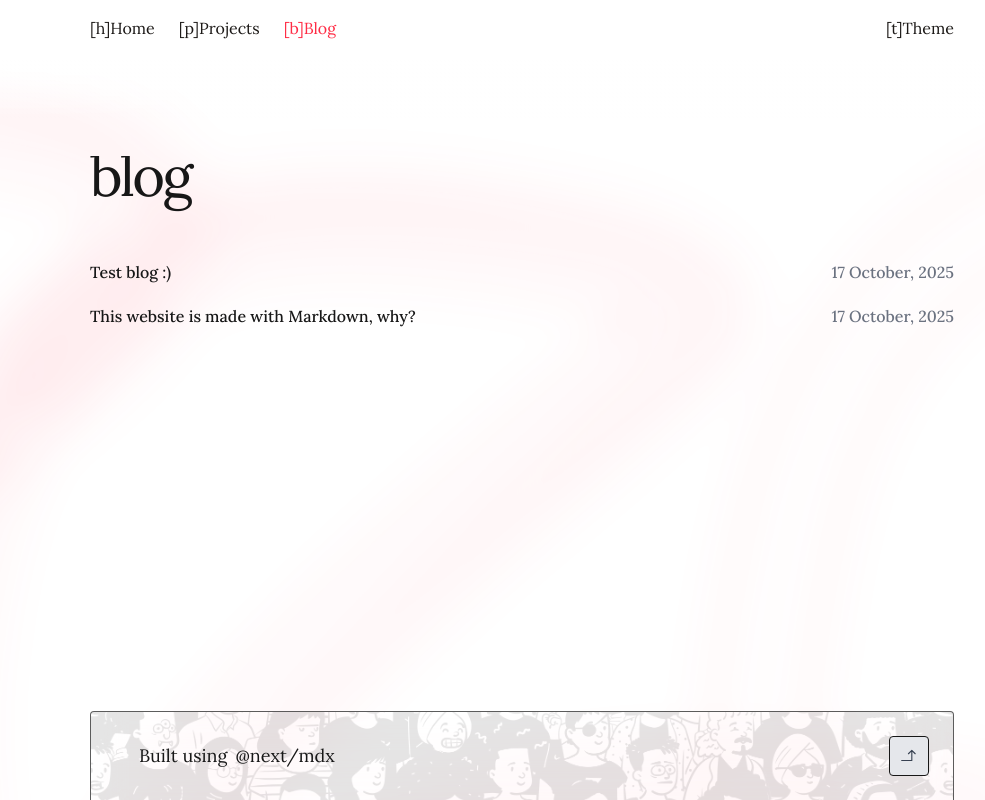
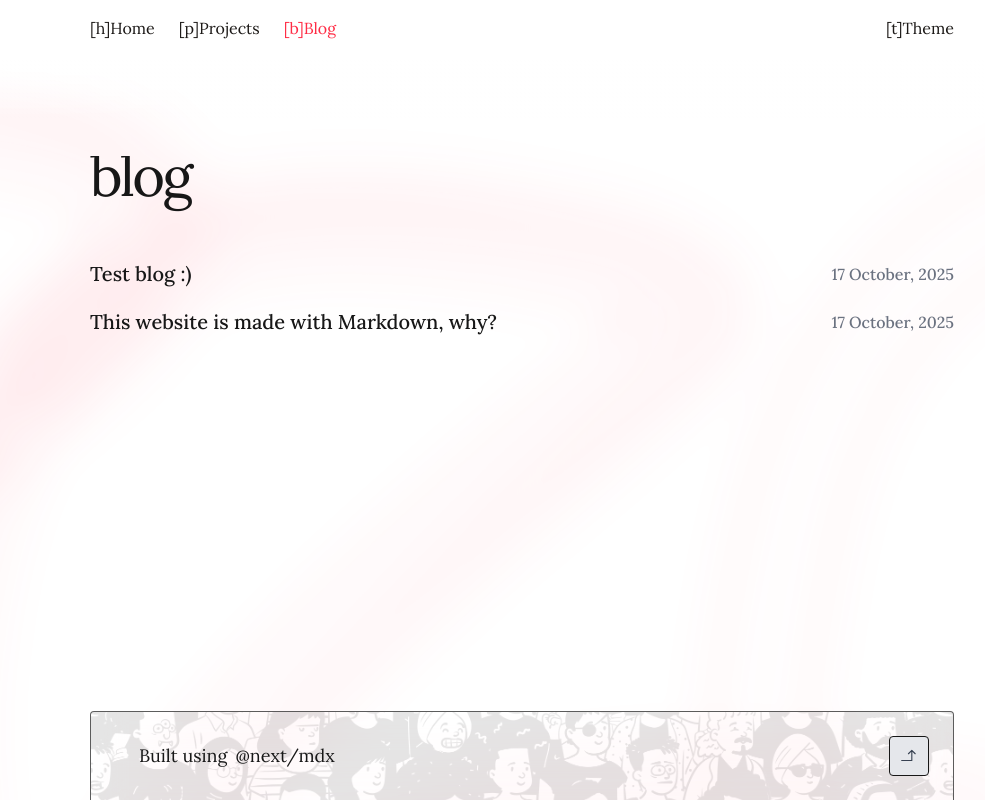
Before and after one commit to amoreX/whoisnihal, a Next.js app: page /blog in a window 1280 px wide. Shown: the whole page, without its empty margins (118-1103 px from the left). Built offline with nearby package versions, Linux system fonts and the light colour scheme.

Commit message:
fix: fix font sizing on blogs page

```diff
--- a/src/app/blog/page.tsx
+++ b/src/app/blog/page.tsx
@@ -16,7 +16,7 @@ const page = async () => {
           >
             <div className="absolute group-focus-visible:border-accent group-focus-visible:opacity-100 z-10 bg-border/10 w-[calc(100%+20px)] h-full left-1/2 -translate-x-1/2 top-1/2 -translate-y-1/2 rounded-sm border border-border opacity-0 group-hover:opacity-100 transition-all duration-0"></div>
             <div className="z-40 flex sm:flex-row flex-col sm:items-center items-start justify-between size-full ">
-              <div className="font-medium">{blog.title}</div>
+              <div className="font-medium text-xl">{blog.title}</div>
               <div className="text-work-meta font-medium">{blog.date}</div>
             </div>
           </Link>
```
